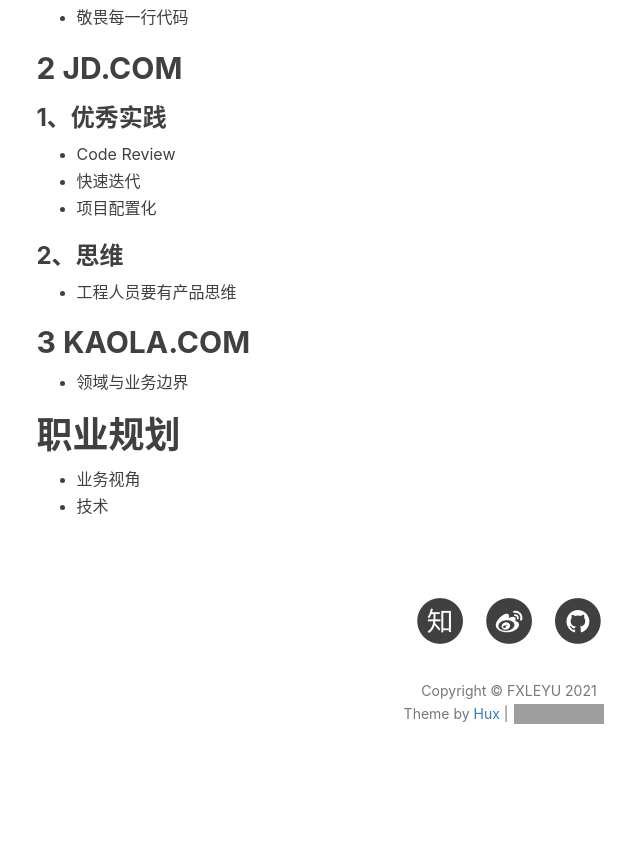
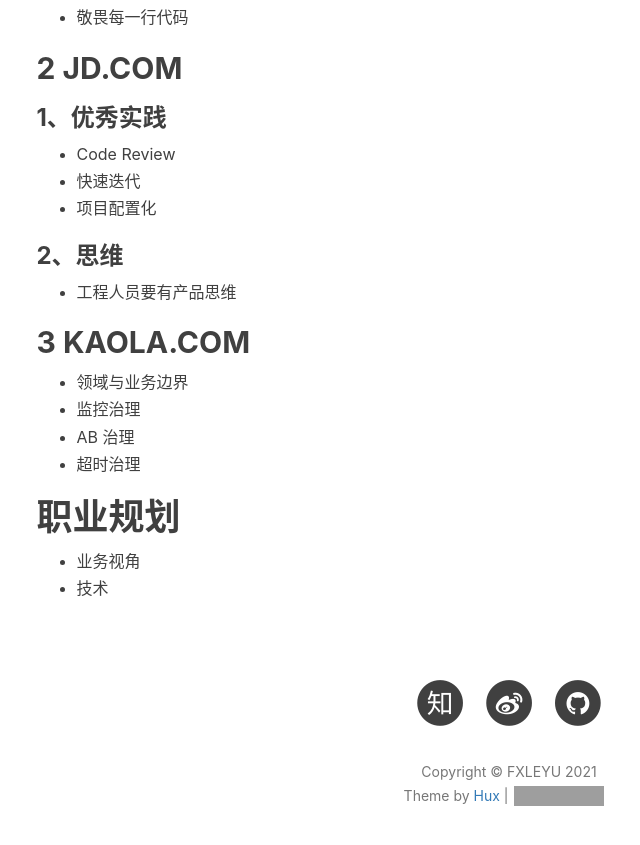
Before and after one commit to fxleyu/fxleyu.github.io, a Jekyll site: the page built from about.md, in a window 1280 px wide and 900 px high, scrolled down 3314 px. Shown: the top 845 px of the window, without its empty margins (131-771 px from the left). Built offline with Jekyll 4.4.1, drawn with Linux system fonts in a browser that asks for light colours; nearby versions of some CDN libraries; comment, search, counter and statistics services are not loaded; before the commit the page ends 4132 px from its top, so only the background shows below that; grey boxes are pictures that could not be loaded.

Commit message:
Update about.md

```diff
--- a/about.md
+++ b/about.md
@@ -111,6 +111,9 @@
 
 ## 3 KAOLA.COM
 - 领域与业务边界
+- 监控治理
+- AB 治理
+- 超时治理
 
 # 职业规划
 - 业务视角
```
